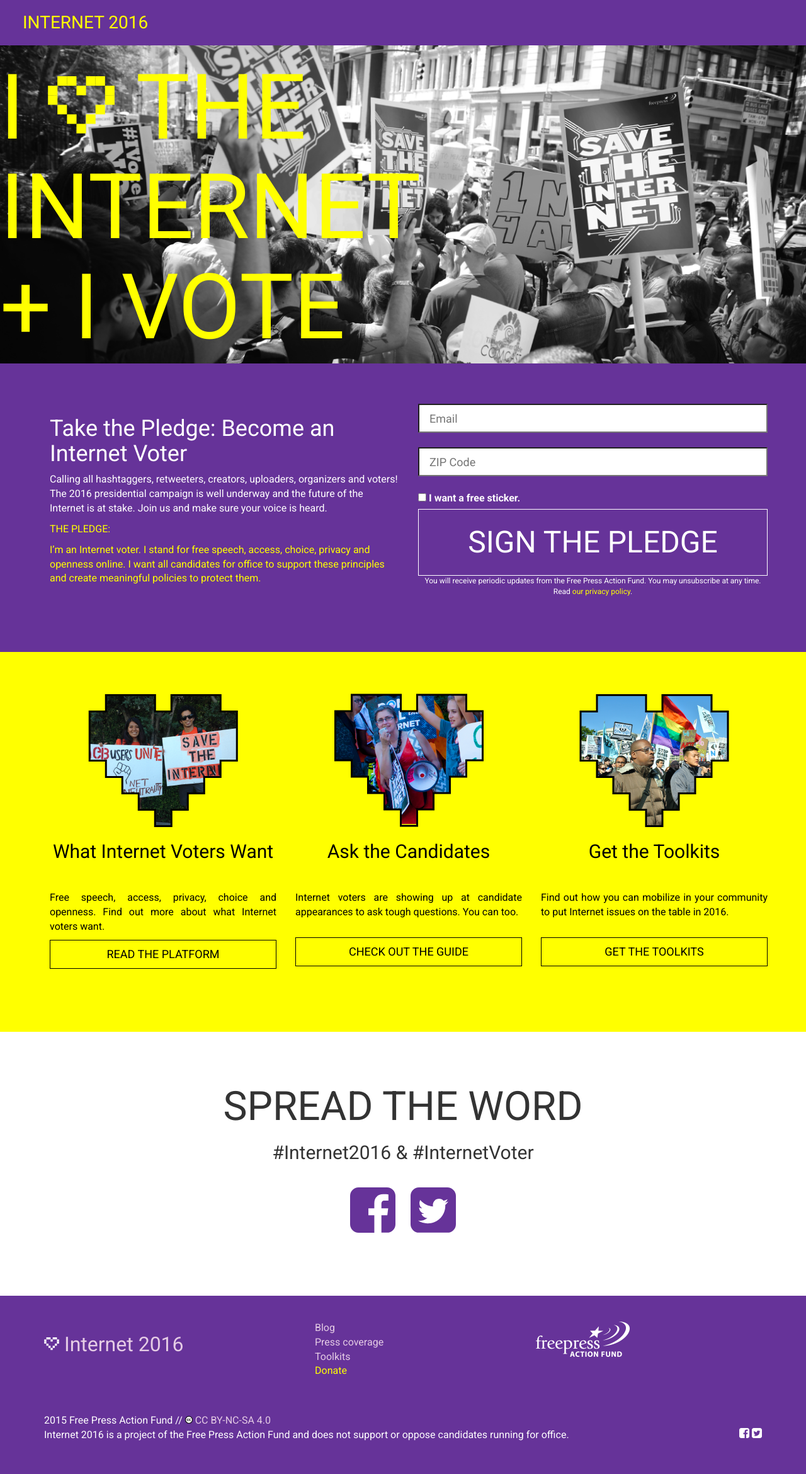
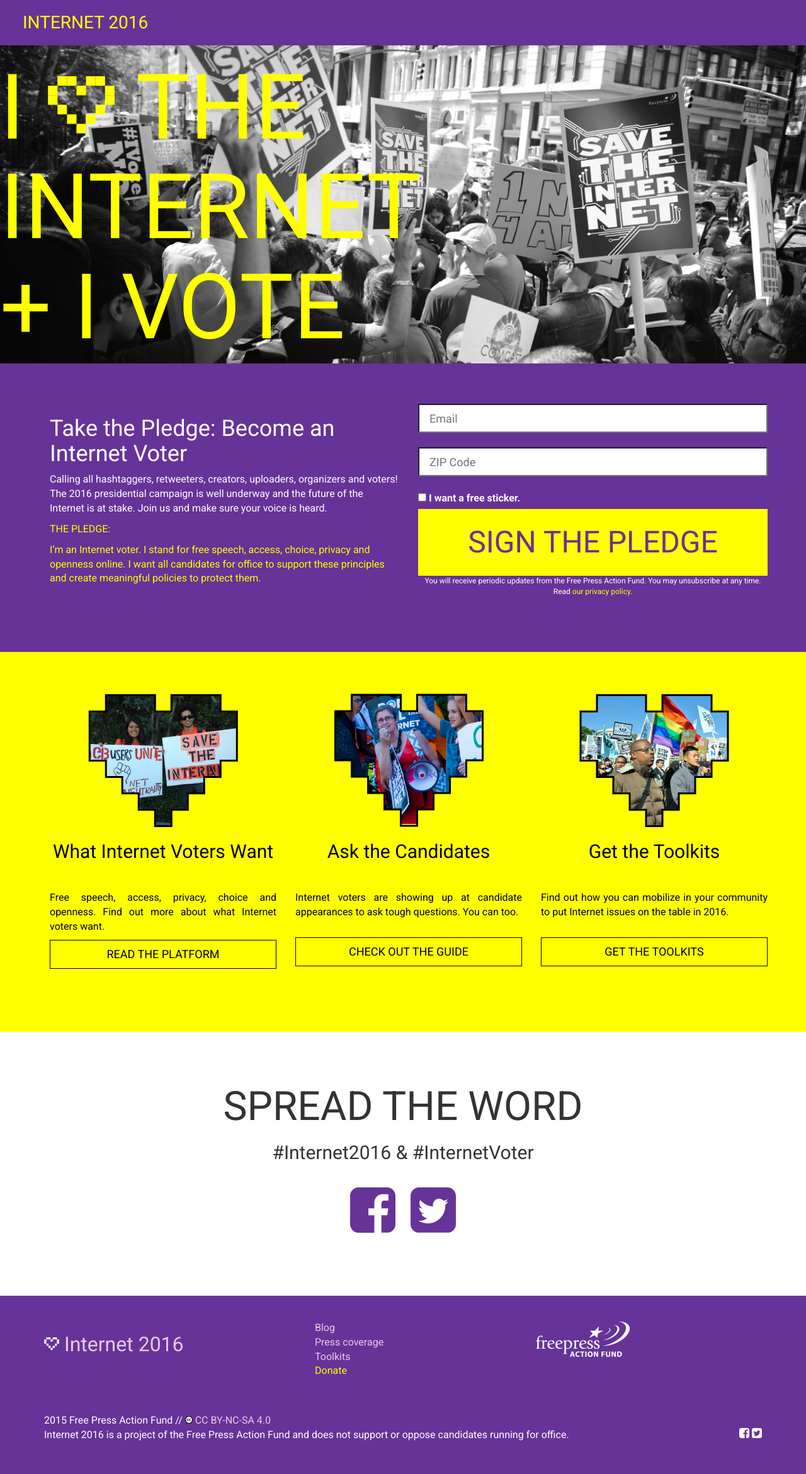
Before and after one commit to freepress/internet2016, a Jekyll site: the page built from index.html, in a window 1280 px wide. Shown: the whole page at 63% size. Built offline with Jekyll 4.4.1, drawn with Linux system fonts in a browser that asks for light colours; comment, search, counter and statistics services are not loaded.

Commit message:
change button color frontpage
closes #74

```diff
--- a/assets/css/internet2016.css
+++ b/assets/css/internet2016.css
@@ -97,12 +97,13 @@ footer ul {
   width: 100%;
   text-transform: uppercase;
   padding: 20px;
-  background-color: #663399;
-  border-color: #fff;
+  background-color: #FFFF00;
+  border-color: #FFFF00;
+  color: #663399;
 }
 
 #call-to-action button:hover {
-  background-color: #8c53c6;
+  background-color: #EBEB00;
 }
 
 #featured a.btn {
```
